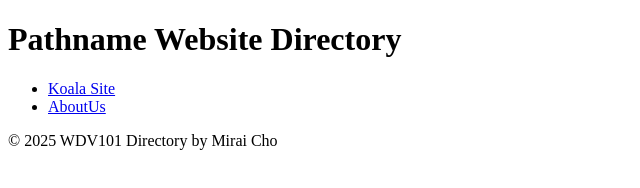
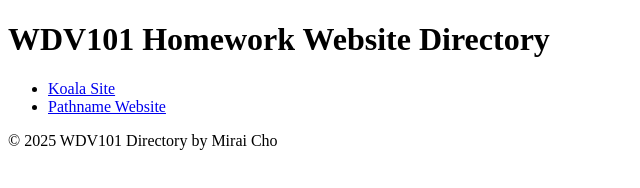
Before and after one commit to mirai-cho/WDV101, a plain HTML site: page index.html in a window 1280 px wide. Shown: the whole page, without its empty margins (0-640 px from the left). Drawn offline with Linux system fonts and the light colour scheme.

Commit message:
Changed displaytext in default index

```diff
--- a/index.html
+++ b/index.html
@@ -11,7 +11,7 @@
 <body>
 
   <header>
-      <h1>Pathname Website Directory</h1>
+      <h1>WDV101 Homework Website Directory</h1>
   </header>
       <nav>
           <ul>
@@ -19,7 +19,7 @@
               <a href="koala_site/">Koala Site</a>
             </li>
             <li>
-              <a href="pathname_website/">AboutUs</a>
+              <a href="pathname_website/">Pathname Website</a>
             </li>
           </ul>
         </nav>
```
